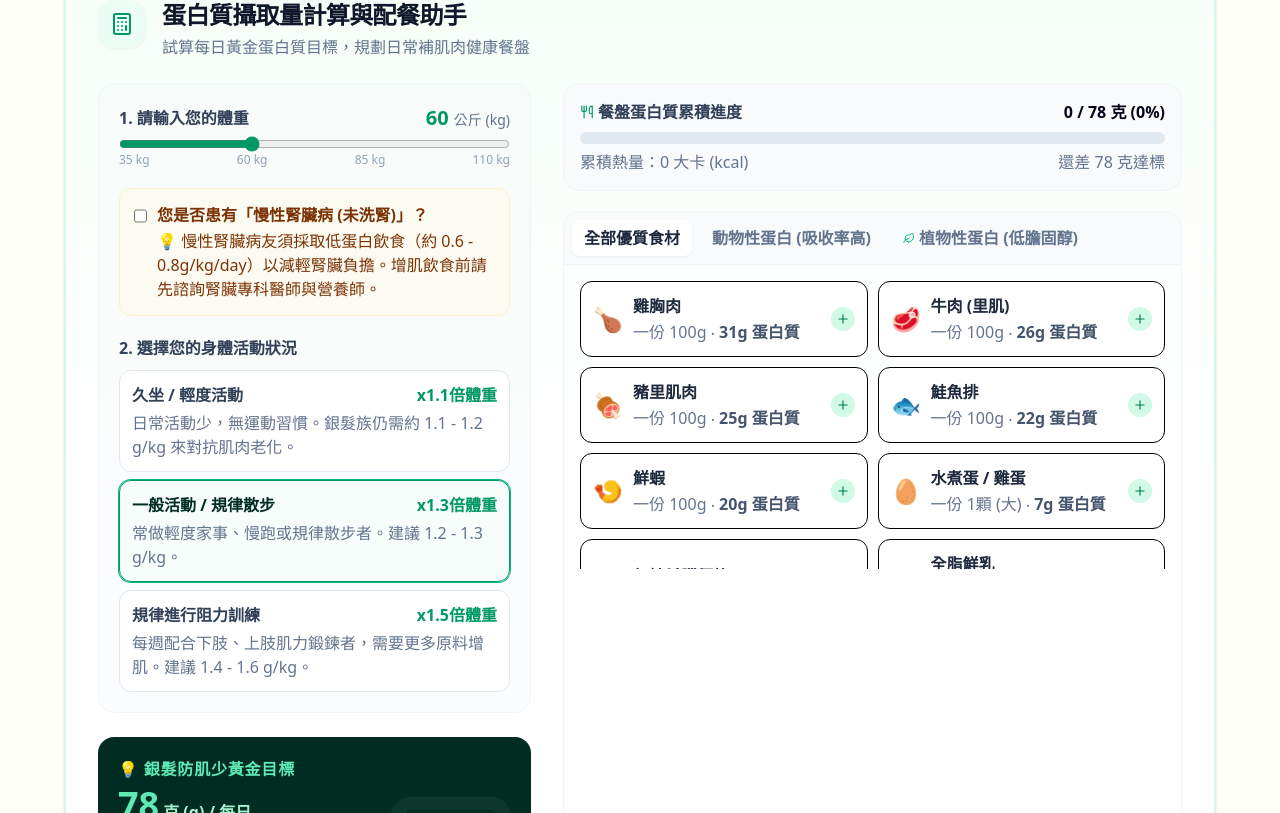
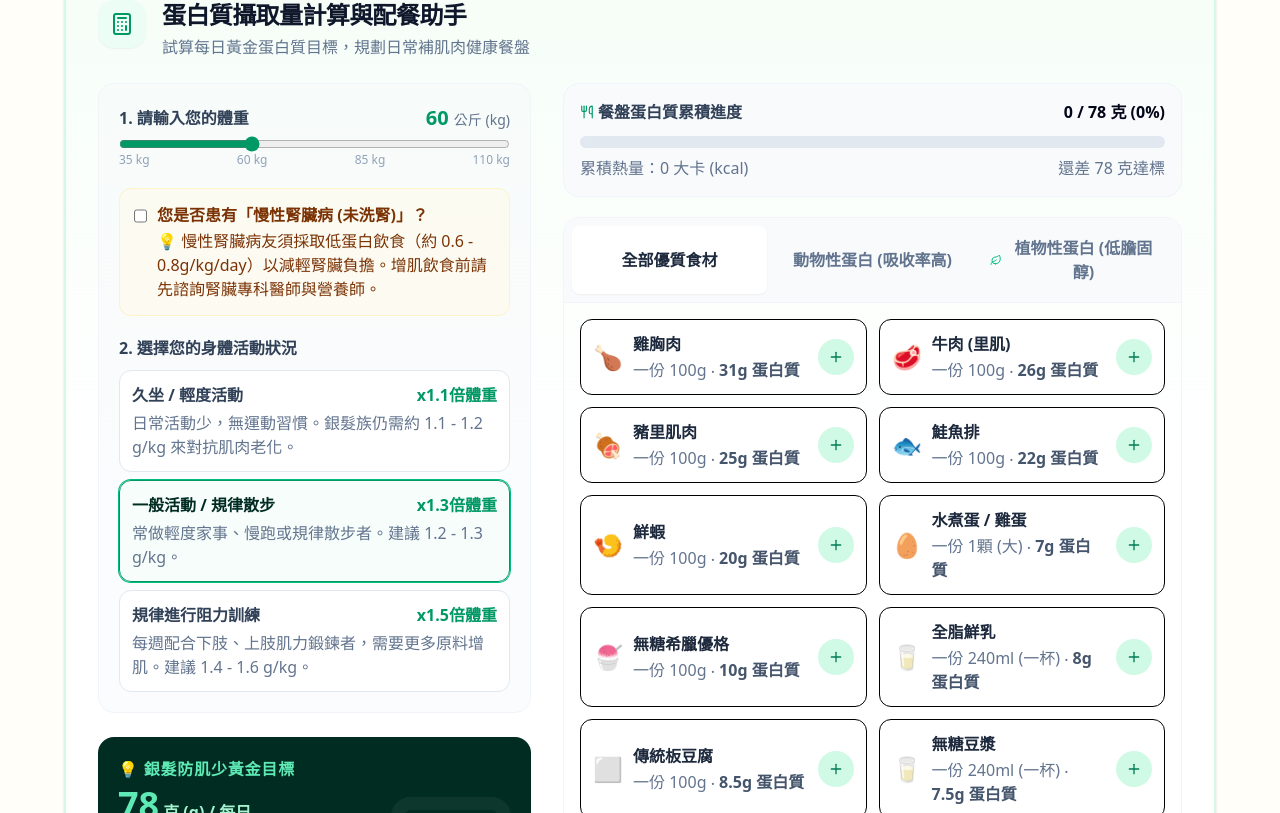
Before and after one commit to jie-ling-2025/Sarcopenia-Health-Education, a React (Vite) app: page / in a window 1280 px wide. Shown: the part 3087-3900 px from the top of the page. Built offline with nearby package versions, Linux system fonts and the light colour scheme.

Commit message:
改善蛋白質食材清單桌機與手機瀏覽

```diff
--- a/src/components/ProteinCalculator.tsx
+++ b/src/components/ProteinCalculator.tsx
@@ -122,9 +122,9 @@ export default function ProteinCalculator() {
         </div>
       </div>
 
-      <div className="grid grid-cols-1 lg:grid-cols-12 gap-8" id="calculator-grid">
+      <div className="grid grid-cols-1 xl:grid-cols-12 gap-6 xl:gap-8" id="calculator-grid">
         {/* Left column: Controls & calculation */}
-        <div className="lg:col-span-5 space-y-6">
+        <div className="xl:col-span-5 space-y-6">
           <div className="bg-slate-50/50 p-5 rounded-2xl border border-slate-100 space-y-5" id="calculator-controls">
             {/* Weight input */}
             <div>
@@ -230,10 +230,10 @@ export default function ProteinCalculator() {
         </div>
 
         {/* Right column: Interactive Meal Planner */}
-        <div className="lg:col-span-7 flex flex-col space-y-5">
+        <div className="xl:col-span-7 flex flex-col space-y-5">
           {/* Progress Bar of Meal Planner */}
           <div className="bg-slate-50 p-4 rounded-2xl border border-slate-100" id="progress-container">
-            <div className="flex justify-between items-center text-base mb-2">
+            <div className="flex flex-col gap-1 text-base mb-3 sm:flex-row sm:items-center sm:justify-between">
               <span className="font-bold text-slate-700 flex items-center gap-1">
                 <Utensils className="w-3.5 h-3.5 text-emerald-600" /> 餐盤蛋白質累積進度
               </span>
@@ -251,7 +251,7 @@ export default function ProteinCalculator() {
               />
             </div>
 
-            <div className="flex justify-between items-center text-base text-slate-500 mt-1.5">
+            <div className="flex flex-col gap-1 text-base text-slate-500 mt-2 sm:flex-row sm:items-center sm:justify-between">
               <span>累積熱量：{plannedCaloriesTotal} 大卡 (kcal)</span>
               {progressPercentage >= 100 ? (
                 <span className="text-emerald-600 font-bold flex items-center gap-0.5">
@@ -266,10 +266,10 @@ export default function ProteinCalculator() {
           {/* Interactive Planner Layout */}
           <div className="flex-1 border border-slate-100 rounded-2xl overflow-hidden flex flex-col" id="food-selection-module">
             {/* Category tabs */}
-            <div className="bg-slate-50 p-2 border-b border-slate-100 flex gap-2">
+            <div className="bg-slate-50 p-2 border-b border-slate-100 grid grid-cols-1 gap-2 sm:grid-cols-3">
               <button
                 onClick={() => setActiveCategory('all')}
-                className={`px-3 py-1.5 text-base font-bold rounded-lg transition-colors ${
+                className={`min-h-12 w-full px-3 py-2.5 text-left text-base font-bold rounded-lg transition-colors sm:text-center ${
                   activeCategory === 'all' ? 'bg-white text-slate-800 shadow-xs' : 'text-slate-500 hover:text-slate-800'
                 }`}
               >
@@ -277,7 +277,7 @@ export default function ProteinCalculator() {
               </button>
               <button
                 onClick={() => setActiveCategory('animal')}
-                className={`px-3 py-1.5 text-base font-bold rounded-lg transition-colors ${
+                className={`min-h-12 w-full px-3 py-2.5 text-left text-base font-bold rounded-lg transition-colors sm:text-center ${
                   activeCategory === 'animal' ? 'bg-white text-slate-800 shadow-xs' : 'text-slate-500 hover:text-slate-800'
                 }`}
               >
@@ -285,7 +285,7 @@ export default function ProteinCalculator() {
               </button>
               <button
                 onClick={() => setActiveCategory('plant')}
-                className={`px-3 py-1.5 text-base font-bold rounded-lg transition-colors flex items-center gap-1 ${
+                className={`min-h-12 w-full px-3 py-2.5 text-left text-base font-bold rounded-lg transition-colors flex items-center gap-1 sm:justify-center sm:text-center ${
                   activeCategory === 'plant' ? 'bg-white text-slate-800 shadow-xs' : 'text-slate-500 hover:text-slate-800'
                 }`}
               >
@@ -294,19 +294,19 @@ export default function ProteinCalculator() {
             </div>
 
             {/* Food Grid list */}
-            <div className="p-4 overflow-y-auto max-h-76 grid grid-cols-1 sm:grid-cols-2 gap-2.5" id="foods-grid-list">
+            <div className="p-3 sm:p-4 grid grid-cols-1 md:grid-cols-2 gap-3" id="foods-grid-list">
               {filteredFoods.map((food) => {
                 const count = selectedFoods[food.id] || 0;
                 return (
                   <div
                     key={food.id}
-                    className={`p-3 rounded-xl border flex items-center justify-between transition-colors ${
+                    className={`min-w-0 p-3 rounded-xl border flex items-start justify-between gap-3 transition-colors sm:items-center ${
                       count > 0 ? 'bg-emerald-50/20 border-emerald-200' : 'bg-white border-slate-150 hover:border-slate-250'
                     }`}
                   >
-                    <div className="flex items-center gap-2.5">
+                    <div className="flex min-w-0 items-center gap-2.5">
                       <span className="text-2xl" role="img" aria-label={food.name}>{food.icon}</span>
-                      <div>
+                      <div className="min-w-0">
                         <h4 className="text-base font-bold text-slate-800">{food.name}</h4>
                         <p className="text-base text-slate-500 mt-0.5">
                           一份 {food.servingSize} ‧ <span className="text-slate-600 font-semibold">{food.protein}g 蛋白質</span>
@@ -314,25 +314,25 @@ export default function ProteinCalculator() {
                       </div>
                     </div>
 
-                    <div className="flex items-center gap-2">
+                    <div className="flex shrink-0 items-center gap-1.5 sm:gap-2">
                       {count > 0 && (
                         <>
                           <button
                             onClick={() => handleRemoveFood(food.id)}
-                            className="w-6 h-6 rounded-full bg-slate-100 hover:bg-slate-200 flex items-center justify-center text-slate-600 transition-colors cursor-pointer"
+                            className="w-10 h-10 sm:w-9 sm:h-9 rounded-full bg-slate-100 hover:bg-slate-200 flex items-center justify-center text-slate-600 transition-colors cursor-pointer"
                             title="減少一份"
                           >
-                            <Minus className="w-3.5 h-3.5" />
+                            <Minus className="w-4 h-4" />
                           </button>
                           <span className="text-sm font-extrabold text-emerald-700 w-4 text-center">{count}</span>
                         </>
                       )}
                       <button
                         onClick={() => handleAddFood(food.id)}
-                        className="w-6 h-6 rounded-full bg-emerald-100 hover:bg-emerald-200 flex items-center justify-center text-emerald-700 transition-colors cursor-pointer"
+                        className="w-10 h-10 sm:w-9 sm:h-9 rounded-full bg-emerald-100 hover:bg-emerald-200 flex items-center justify-center text-emerald-700 transition-colors cursor-pointer"
                         title="增加一份"
                       >
-                        <Plus className="w-3.5 h-3.5" />
+                        <Plus className="w-4 h-4" />
                       </button>
                     </div>
                   </div>
@@ -342,8 +342,8 @@ export default function ProteinCalculator() {
 
             {/* Selected Summary Footer */}
             {Object.keys(selectedFoods).length > 0 && (
-              <div className="bg-slate-50 p-3 border-t border-slate-100 flex items-center justify-between gap-2 text-base" id="planner-cart-summary">
-                <div className="truncate text-slate-600">
+              <div className="bg-slate-50 p-3 border-t border-slate-100 flex flex-col items-start justify-between gap-3 text-base sm:flex-row sm:items-center" id="planner-cart-summary">
+                <div className="text-slate-600 leading-relaxed">
                   已選：
                   {Object.entries(selectedFoods).map(([foodId, count]) => {
                     const food = PROTEIN_FOODS.find(f => f.id === foodId);
@@ -352,7 +352,7 @@ export default function ProteinCalculator() {
                 </div>
                 <button
                   onClick={handleClearPlanner}
-                  className="text-base font-bold text-rose-600 hover:text-rose-800 flex-shrink-0 cursor-pointer"
+                  className="min-h-11 rounded-lg border border-rose-200 bg-white px-4 py-2 text-base font-bold text-rose-700 hover:bg-rose-50 hover:text-rose-900 flex-shrink-0 cursor-pointer"
                 >
                   清空餐盤
                 </button>
```
